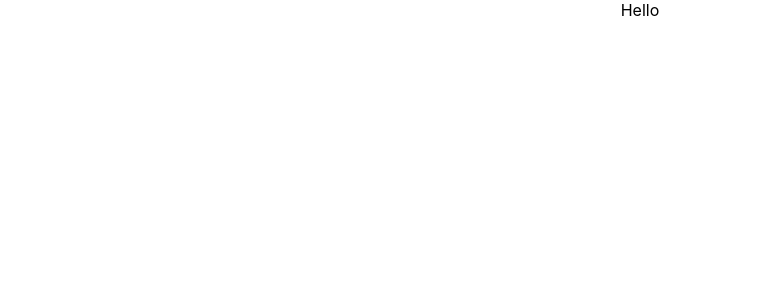
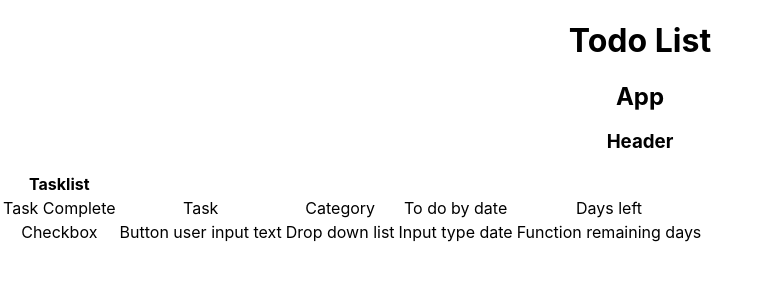
Before and after one commit to SamAshurst/another-todo-list, a React (Create React App) app: page / in a window 1280 px wide. Shown: the top 300 px of the page, without its empty margins (0-767 px from the left). Built offline with nearby package versions, Linux system fonts and the light colour scheme.

Commit message:
Simple structure idea

```diff
--- a/public/index.html
+++ b/public/index.html
@@ -13,5 +13,6 @@
   <body>
     <noscript>You need to enable JavaScript to run this app.</noscript>
     <div id="root"></div>
+
   </body>
 </html>
--- a/src/App.css
+++ b/src/App.css
@@ -1,3 +1,6 @@
 .App {
   text-align: center;
 }
+h2 {
+  display: inline;
+}
--- a/src/App.js
+++ b/src/App.js
@@ -1,7 +1,32 @@
 import "./App.css";
 
 function App() {
-  return <div className="App">Hello</div>;
+  return (
+    <div className="App">
+      <h1>Todo List</h1>
+      <h2>App</h2>
+      <h3>Header</h3>
+      <table>
+        <tr>
+          <th>Tasklist</th>
+        </tr>
+        <tr>
+          <td>Task Complete </td>
+          <td>Task </td>
+          <td>Category </td>
+          <td>To do by date </td>
+          <td>Days left</td>
+        </tr>
+        <tr>
+          <td>Checkbox</td>
+          <td>Button user input text</td>
+          <td>Drop down list</td>
+          <td>Input type date</td>
+          <td>Function remaining days</td>
+        </tr>
+      </table>
+    </div>
+  );
 }
 
 export default App;
```
